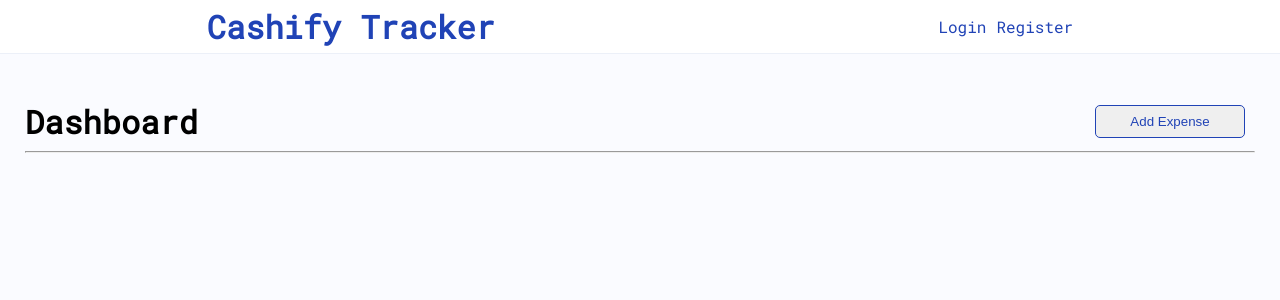
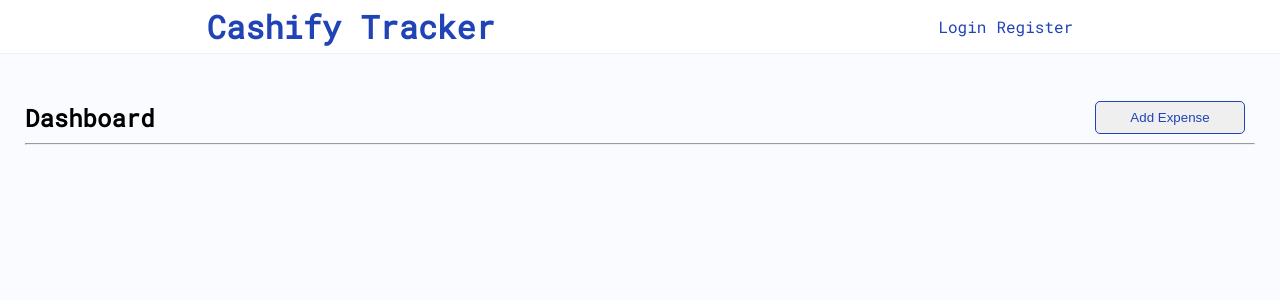
Before and after one commit to emmanz1995/expense-tracker-app, a React (Create React App) app: page /dashboard in a window 1280 px wide. Shown: the top 300 px of the page. Built offline with nearby package versions, Linux system fonts and the light colour scheme; no server answers.

Commit message:
small changes

```diff
--- a/src/component/modals/style.js
+++ b/src/component/modals/style.js
@@ -38,9 +38,9 @@ export const ModalContainer = styled(motion.div)`
 
 export const ModalInput = styled(StyledInput)`
   padding: 9px;
-`
+`;
 
 export const StyledModalButton = styled(StyledButton)`
   width: 150px;
   margin: 1px 10px;
-`
+`;
--- a/src/pages/dashboard/Dashboard.jsx
+++ b/src/pages/dashboard/Dashboard.jsx
@@ -15,7 +15,7 @@ function Dashboard() {
             <DashboardContainer>
                 <div className="wrapper">
                     <div className="dashboard-header">
-                        <h1>Dashboard</h1>
+                        <h2>Dashboard</h2>
                         <StyledModalButton type="submit" onClick={() => (!openModal ? open() : close())} value="Add Expense" />
                         <AnimatePresence initial={false} exitBeforeEnter={true} onExitComplete={() => null}>
                             {openModal && <ExpenseModal openModal={openModal} handleClose={close} />}
```
